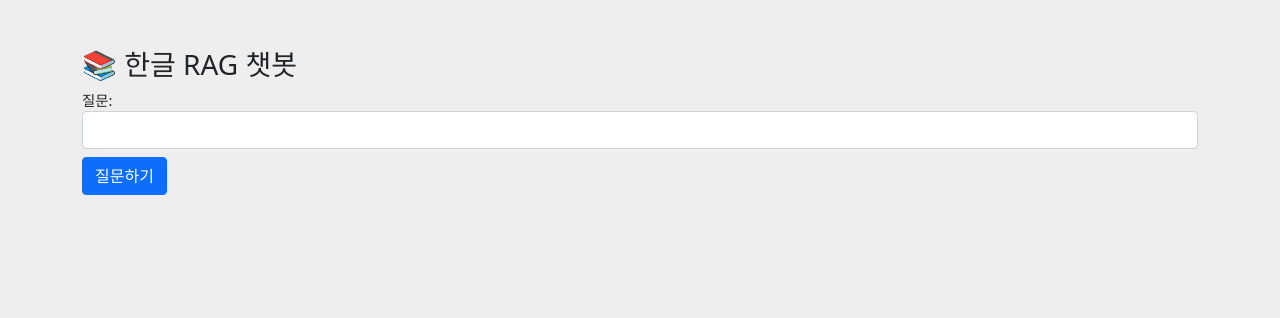
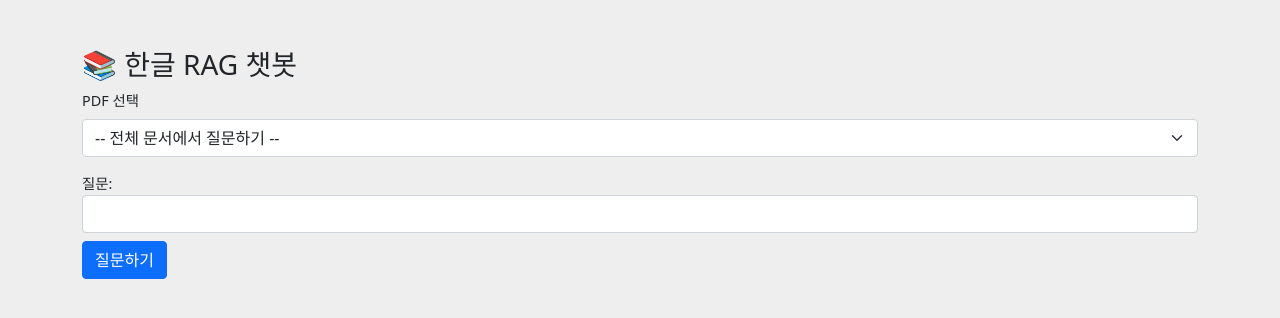
Before and after one commit to wd48/flask_pybo_pjt, a Flask app: page /chat/ in a window 1280 px wide. Shown: the part 57-375 px from the top of the page. Run offline with Flask 3, Linux system fonts and the light colour scheme; some libraries are stand-ins or nearby versions.

Commit message:
[dev] 챗봇 기능에 업로드파일 컬렉션 선택기능 추가

```diff
--- a/pybo/rag_chat/routes.py
+++ b/pybo/rag_chat/routes.py
@@ -9,11 +9,23 @@ bp = Blueprint("rag_chat", __name__, url_prefix="/chat")
 @bp.route("/", methods=["GET", "POST"])
 def index():
     answer = ""
+    selected_file = ""
+    files = list_uploaded_pdfs()
+
     if request.method == "POST":
         question = request.form.get("question")
-        if question:
+        selected_file = request.form.get("filename")
+        if question and selected_file:
+            retriever = get_pdf_retriever(selected_file)
+            answer = run_llm_chain(question, retriever)
+            print(f"[-RAG-] Answer generated for question: {question} using file: {selected_file}")
+        elif question:
             answer = ask_rag(question)
-    return render_template("rag_chat/chat.html", answer=answer)
+            print(f"[-RAG-] [no file] Answer generated for question: {question} without file")
+        else:
+            flash("파일과 질문을 모두 입력하세요")
+
+    return render_template("rag_chat/chat.html", answer=answer, files=files, selected_file=selected_file)
 
 # 2025-08-07 파일 업로드 라우트
 @bp.route("/upload", methods=['GET','POST'])
--- a/pybo/templates/rag_chat/chat.html
+++ b/pybo/templates/rag_chat/chat.html
@@ -5,6 +5,15 @@
 <div class="container mt-5">
     <h3>📚 한글 RAG 챗봇</h3>
     <form method="post">
+        <div class="mb-3">
+            <label for="filename" class="form-label">PDF 선택</label>
+            <select name="filename" class="form-select">
+                <option value="">-- 전체 문서에서 질문하기 --</option>
+                {% for file in files %}
+                    <option value="{{ file }}" {% if file == selected_file %}selected{% endif %}>{{ file }}</option>
+                {% endfor %}
+            </select>
+        </div>
         <div class="form-group">
             <label>질문:</label>
             <input type="text" class="form-control" name="question" required>
```
